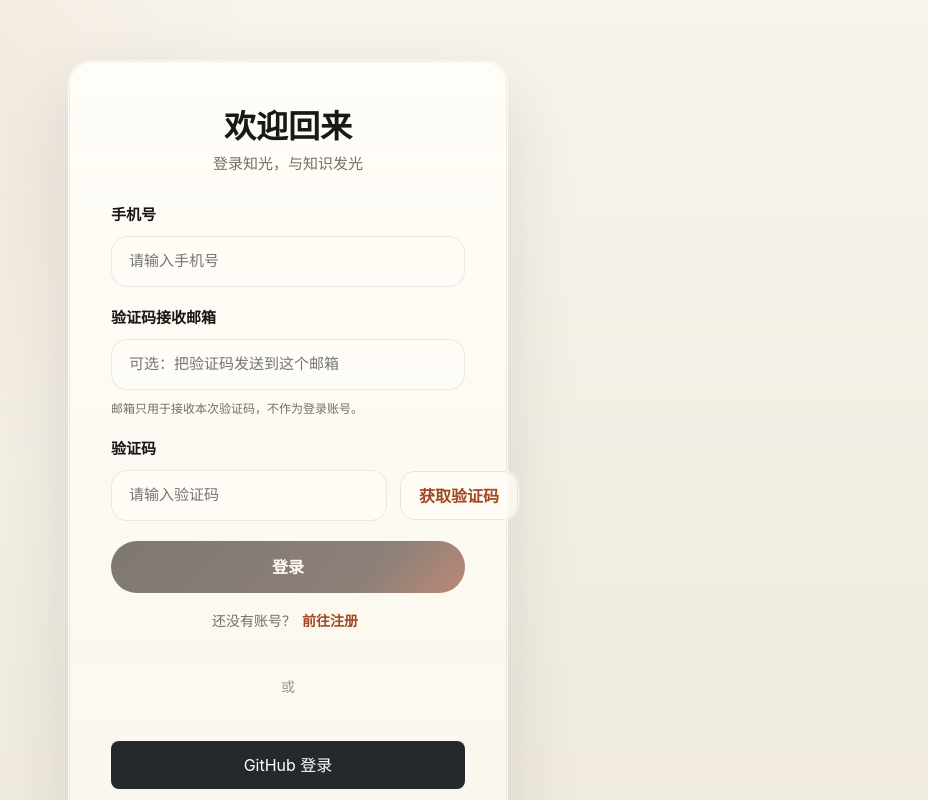
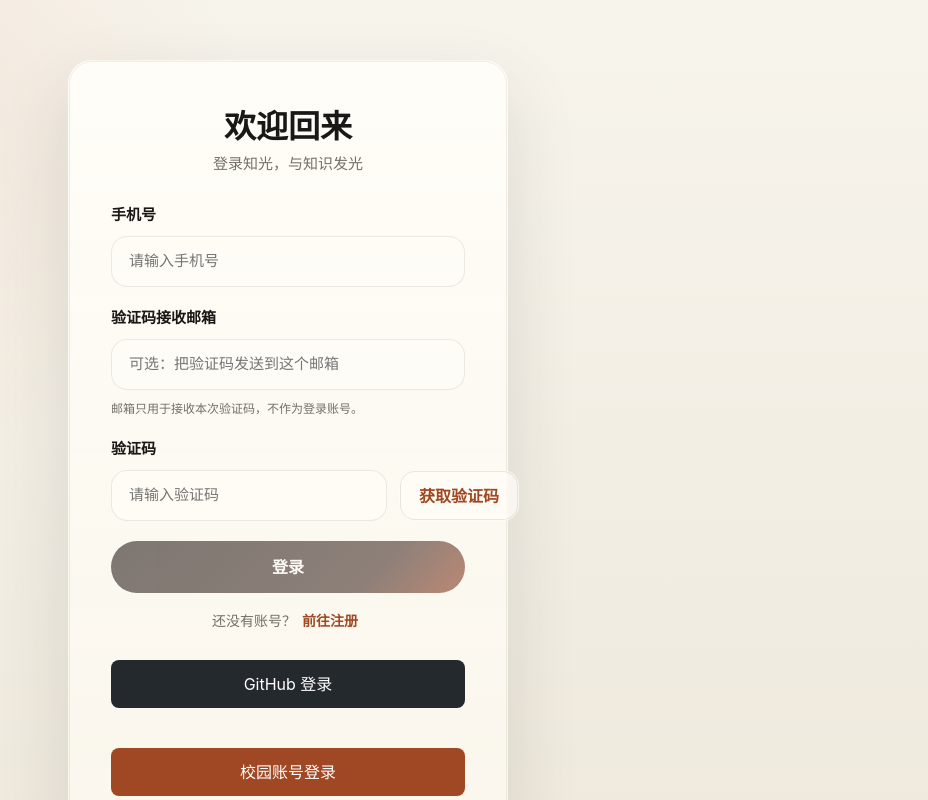
Before and after one commit to Crazy-ChenMiLin/Vlog, a React (Vite) app in the folder zhiguang_fe/zhiguang_fe-main/: page /login in a window 1280 px wide. Shown: the top 800 px of the page, without its empty margins (352-1280 px from the left). Built offline with nearby package versions, Linux system fonts and the light colour scheme.

Commit message:
前端feat:(loginpage)优化

```diff
--- a/zhiguang_fe/zhiguang_fe-main/src/pages/LoginPage.tsx
+++ b/zhiguang_fe/zhiguang_fe-main/src/pages/LoginPage.tsx
@@ -181,10 +181,6 @@ const LoginPage = () => {
             </div>
           </div>
         </form>
-
-        <div style={{ textAlign: "center", margin: "16px 0", color: "var(--color-text-secondary, #999)", fontSize: "14px" }}>
-          或
-        </div>
         <button
           type="button"
           onClick={handleGitHubLogin}
```
